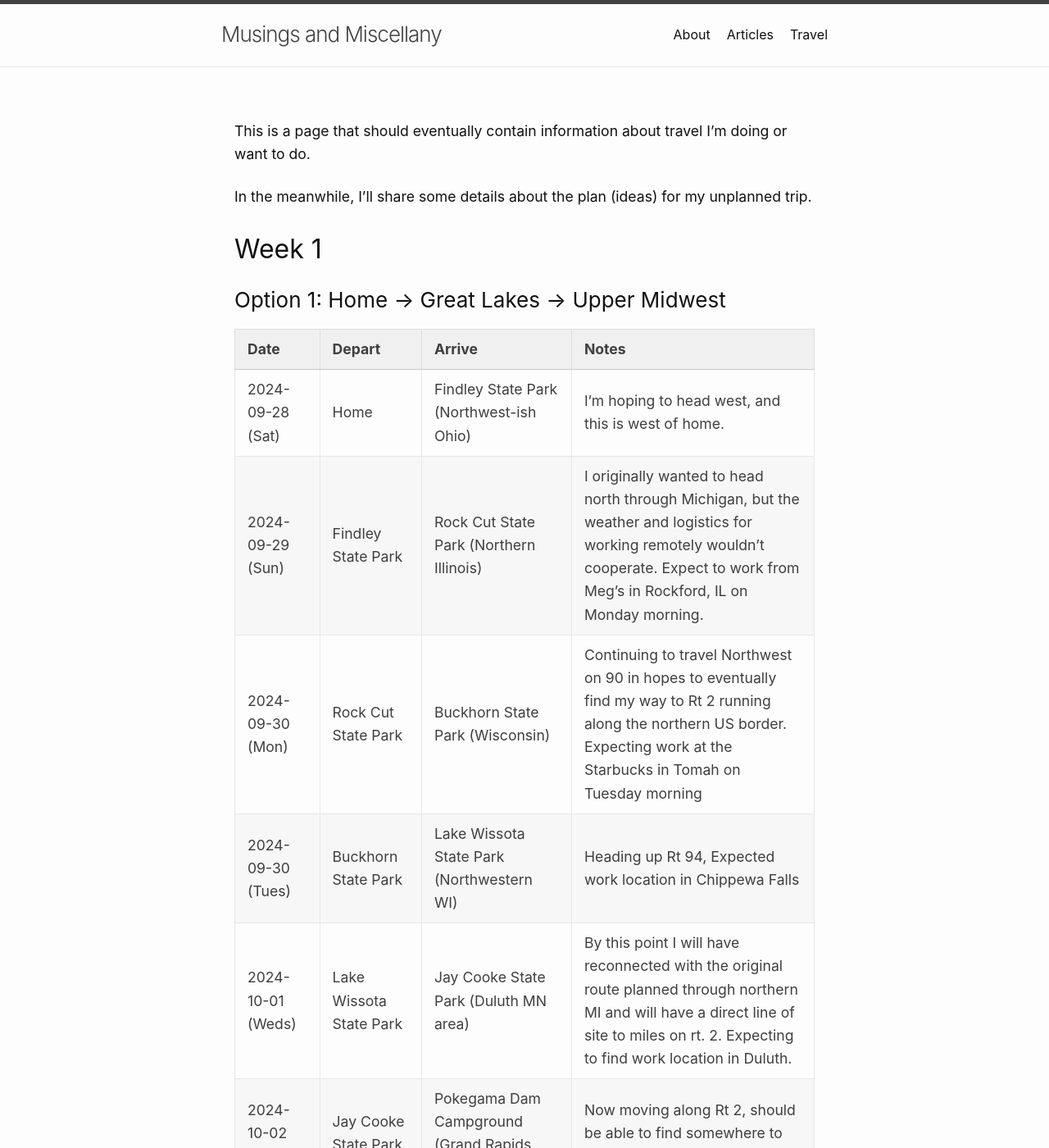
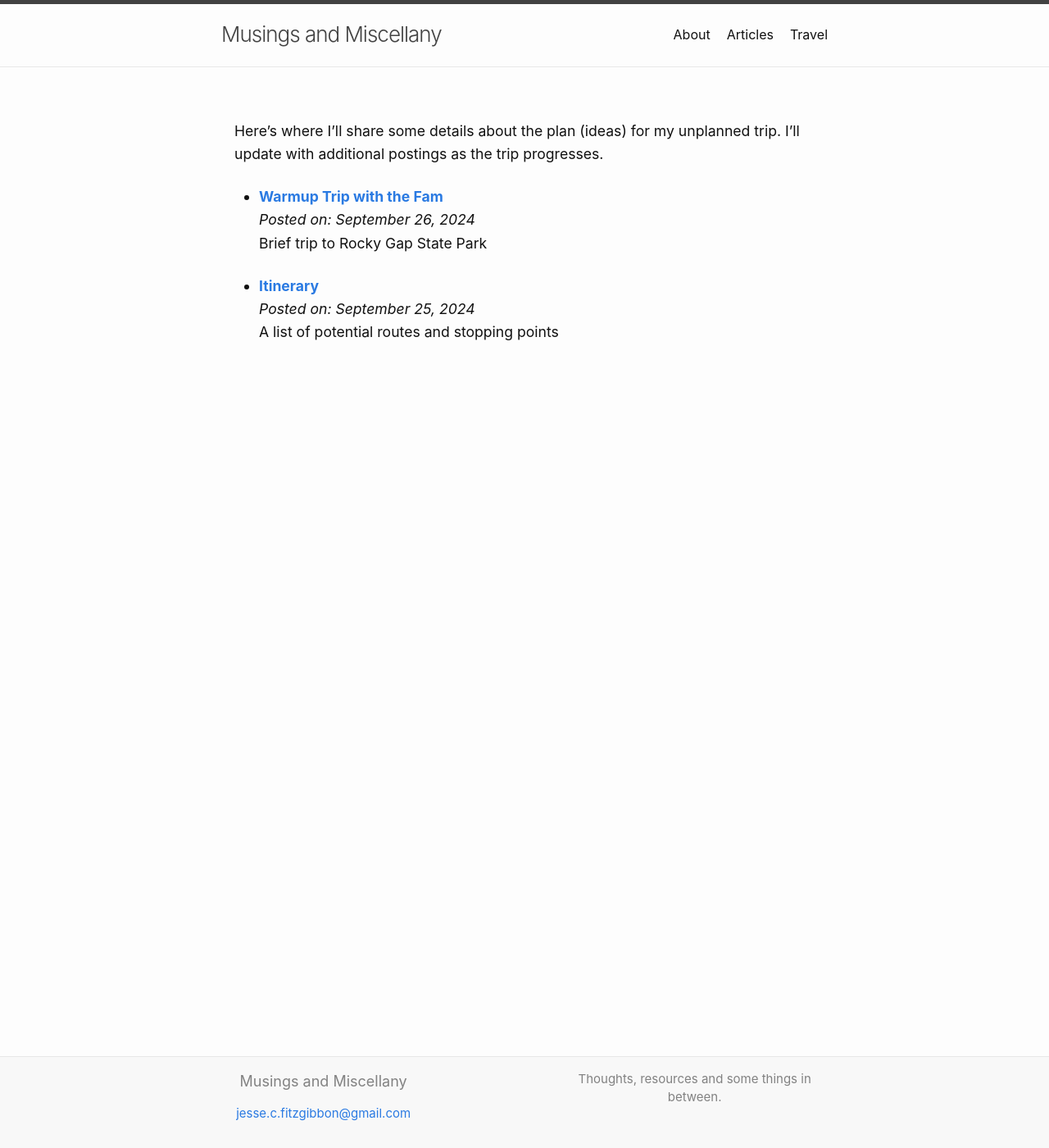
Before and after one commit to jessefitz/sidespins, a Jekyll site: the page built from travel-updates.md, in a window 1280 px wide and 1400 px high. Shown: the whole window at 82% size. Built offline with Jekyll 4.4.1, drawn with Linux system fonts in a browser that asks for light colours; some of the changed text lies outside the part shown.

Commit message:
more travel

```diff
--- a/travel-updates.md
+++ b/travel-updates.md
@@ -4,29 +4,7 @@ title: Travel
 permalink: /travel/
 ---
 
-This is a page that should eventually contain information about travel I'm doing or want to do.
-
-In the meanwhile, I'll share some details about the plan (ideas) for my unplanned trip.
-
-## Week 1
-
-### Option 1: Home -> Great Lakes -> Upper Midwest
-
-| Date       | Depart | Arrive | Notes |
-|------------|----------------|-------------|-------|
-| 2024-09-28 (Sat)| Home           | Findley State Park (Northwest-ish Ohio)      |    I'm hoping to head west, and this is west of home.   |
-| 2024-09-29 (Sun)| Findley State Park| Rock Cut State Park (Northern Illinois) | I originally wanted to head north through Michigan, but the weather and logistics for working remotely wouldn't cooperate. Expect to work from Meg's in Rockford, IL on Monday morning. |
-| 2024-09-30 (Mon) |  Rock Cut State Park | Buckhorn State Park (Wisconsin) | Continuing to travel Northwest on 90 in hopes to eventually find my way to Rt 2 running along the northern US border. Expecting work at the Starbucks in Tomah on Tuesday morning|
-| 2024-09-30 (Tues) | Buckhorn State Park | Lake Wissota State Park (Northwestern WI) | Heading up Rt 94, Expected work location in Chippewa Falls |
-| 2024-10-01 (Weds) | Lake Wissota State Park | Jay Cooke State Park (Duluth MN area) | By this point I will have reconnected with the original route planned through northern MI and will have a direct line of site to miles on rt. 2.  Expecting to find work location in Duluth.|
-| 2024-10-02 (Thurs)| Jay Cooke State Park | Pokegama Dam Campground (Grand Rapids MN) | Now moving along Rt 2, should be able to find somewhere to work in Grand Rapids|
-| Grand Forks? | - | - | - |
-
-### Option 2: Home -> Midwest via Rt 90
-
-Stick with Option 1 plans for Home -> Buckhorn SP (stay there Monday night, work from there on Tuesday) and instead of continuing north up to Rt 2, start heading west on 90.  This option mitigates some of the weather challenges but requires more research re: places to stay as I head west.
-
-## Check Ins and Photos
+Here's where I'll share some details about the plan (ideas) for my unplanned trip.  I'll update with additional postings as the trip progresses.
 
 {% assign travel_posts = site.categories.travel | sort: 'date' | reverse %}
 {% for post in travel_posts %}
```
Also changed, not shown: _posts/2024-09-25-travel-itinerary.md (added, +26 -0 lines), _posts/2024-09-27-travel1.md (+1 -1 lines).
